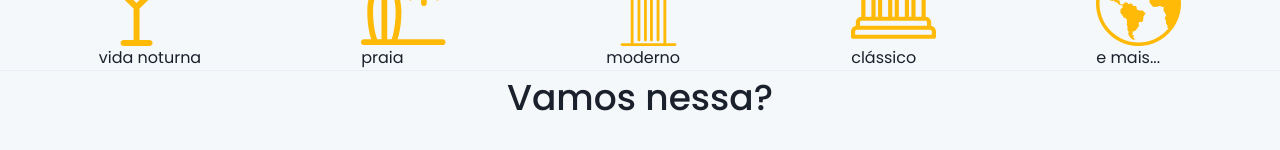
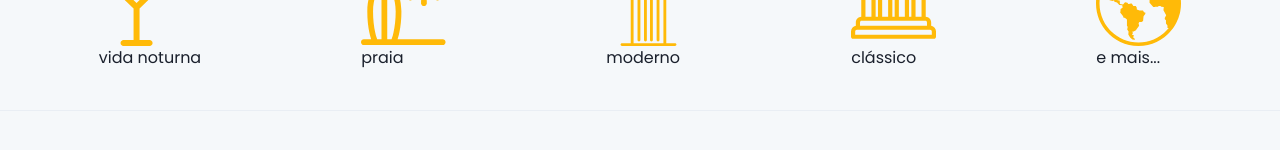
Before and after one commit to NicholasNeto/worldtrip, a Next.js app: page / in a window 1280 px wide. Shown: the part 477-627 px from the top of the page. Built offline with nearby package versions, Linux system fonts and the light colour scheme.

Commit message:
add my margin top and bottom in component Diver

```diff
--- a/src/components/Banner/index.tsx
+++ b/src/components/Banner/index.tsx
@@ -1,5 +1,4 @@
 import { Image, Flex, Text } from "@chakra-ui/react"
-
 
 export function Banner() {
     return (
--- a/src/components/Content/index.tsx
+++ b/src/components/Content/index.tsx
@@ -5,8 +5,10 @@
         <>
             <Divider
                 colorScheme='blackAlpha'
-                size='8'
+
+                size='3xs'
                 variant='solid'
+                my={10}
             // border='2px solid #47585B'
             //orientation="horizontal"
             />
```
